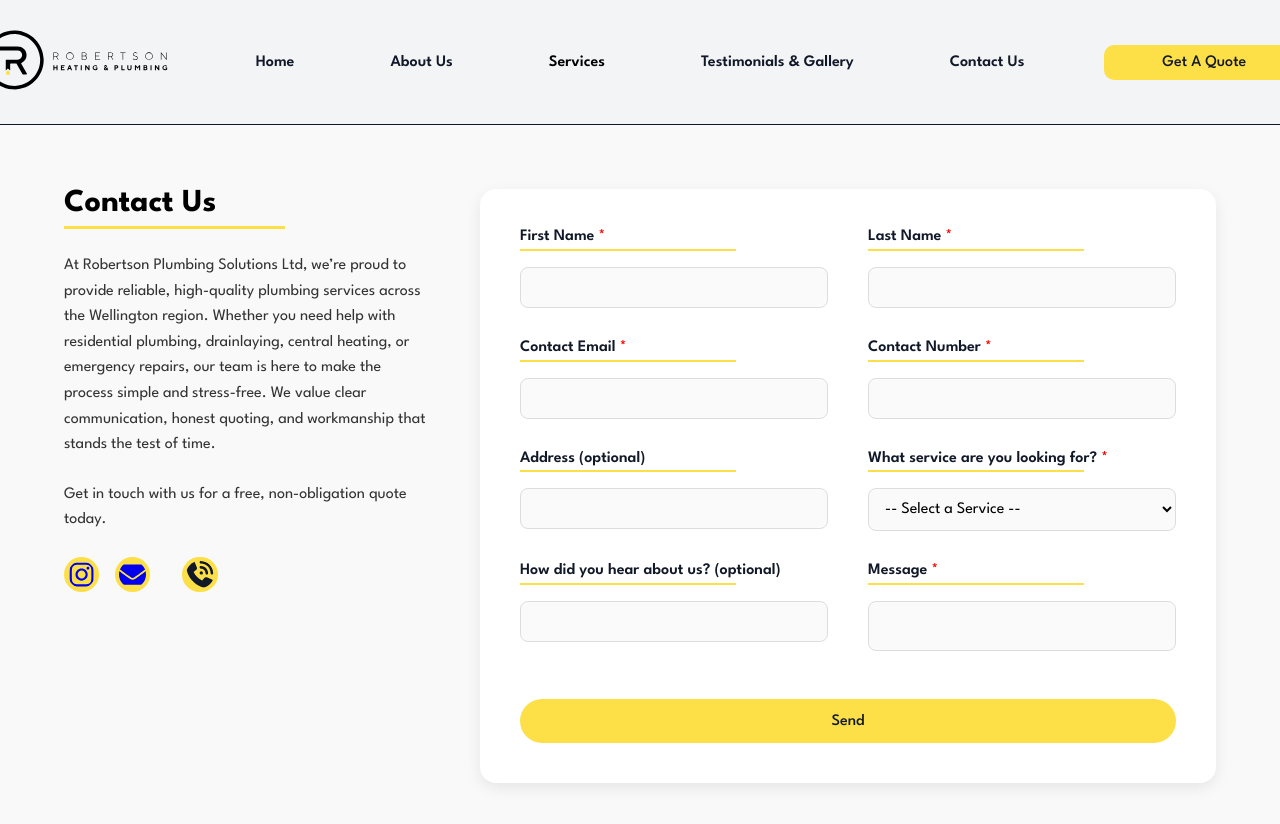
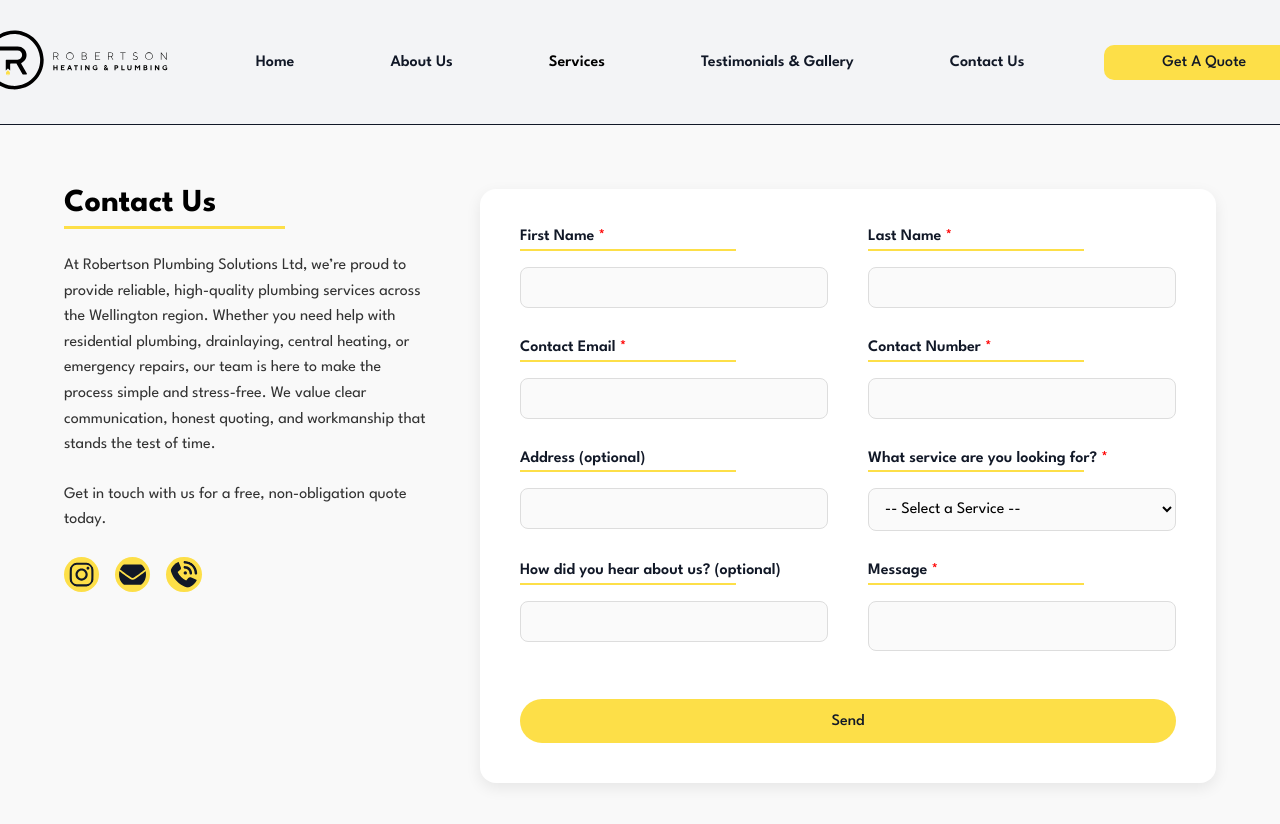
Before and after one commit to caitlinanderson099/robertson_plumbing_solutions, a React (Vite) app: page /#/contactus in a window 1280 px wide. Shown: the top 824 px of the page. Built offline with nearby package versions, Linux system fonts and the light colour scheme; no server answers.

Commit message:
fixed socials

```diff
--- a/src/App.css
+++ b/src/App.css
@@ -842,13 +842,16 @@
   color: var(--charcoal-black);
 }
 
+.socials a {
+  color: inherit;
+}
+
 .socials svg {
   cursor: pointer;
   transition: transform 0.2s ease, color 0.3s ease;
   background-color: var(--yellow-color);
   padding: 4px;
   border-radius: 50%;
-
 }
 
 .socials svg:hover {
--- a/src/pages/Contact.jsx
+++ b/src/pages/Contact.jsx
@@ -138,15 +138,25 @@
           <p>Get in touch with us for a free, non-obligation quote today.</p>
 
            <div className="socials">
-            <a href="https://www.instagram.com/robertson_plumbing_nz/">
-              <FaInstagram/>
-            </a>
-            <a href="mailto:ben@robertsonplumbing.co.nz">
-              <FaEnvelope/>
-            </a>
-            <a href="tel:0273412624"></a>
-            <FaPhoneVolume/>
-          </div>
+  {/* Instagram */}
+  <a
+    href="https://www.instagram.com/robertson_plumbing_nz/"
+    target="_blank"
+    rel="noopener noreferrer"
+  >
+    <FaInstagram />
+  </a>
+
+  {/* Email */}
+  <a href="mailto:ben@robertsonplumbing.co.nz">
+    <FaEnvelope />
+  </a>
+
+  {/* Phone */}
+  <a href="tel:0273651682">
+    <FaPhoneVolume />
+  </a>
+</div>
 
         </div>
 
```
